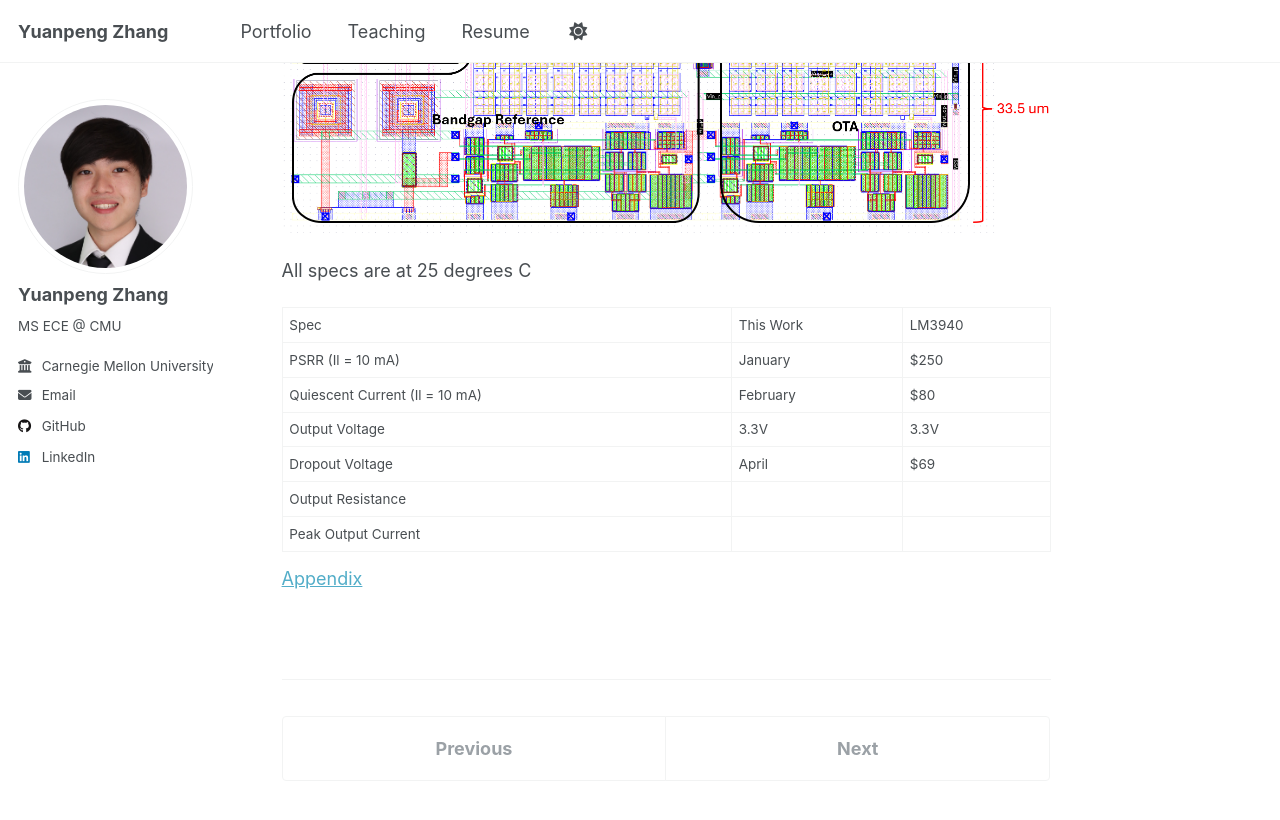
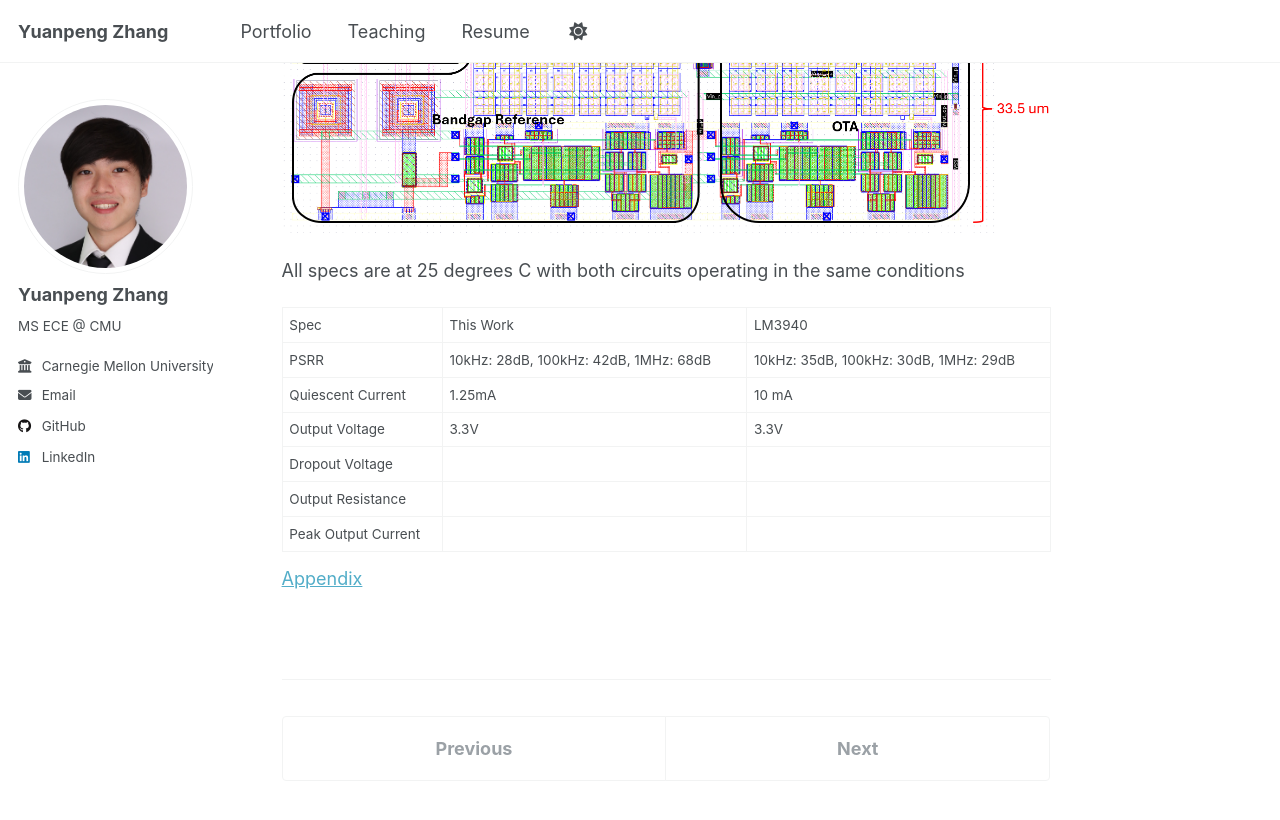
Before and after one commit to yuanpenguin/yuanpenguin.github.io, a Jekyll site: the page built from _portfolio/portfolio-5.md, in a window 1280 px wide and 900 px high, scrolled down 372 px. Shown: the top 820 px of the window. Built offline with Jekyll 4.4.1, drawn with Linux system fonts in a browser that asks for light colours; a script that is not in the unit is left out.

Commit message:
Update portfolio-5.md

```diff
--- a/_portfolio/portfolio-5.md
+++ b/_portfolio/portfolio-5.md
@@ -8,14 +8,14 @@ This is a personal project I've been recently working on. I'm designing a 5V to
 
 ![](/images/ldo_layout_labeled.png)
 
-All specs are at 25 degrees C
+All specs are at 25 degrees C with both circuits operating in the same conditions
 
-| Spec                           | This Work    | LM3940  |
-| PSRR (Il = 10 mA)              | January      | $250    |
-| Quiescent Current (Il = 10 mA) | February     | $80     |
-| Output Voltage                 | 3.3V         | 3.3V    |
-| Dropout Voltage                | April        | $69     |
-| Output Resistance              |              |         |
-| Peak Output Current            |              |         |
+| Spec                | This Work                             | LM3940                                |
+| PSRR                | 10kHz: 28dB, 100kHz: 42dB, 1MHz: 68dB | 10kHz: 35dB, 100kHz: 30dB, 1MHz: 29dB |
+| Quiescent Current   | 1.25mA                                | 10 mA                                 |
+| Output Voltage      | 3.3V                                  | 3.3V                                  |
+| Dropout Voltage     |                                       |                                       |
+| Output Resistance   |                                       |                                       |
+| Peak Output Current |                                       |                                       |
 
 [Appendix](/portfolio/portfolio-5/appendix)
```
